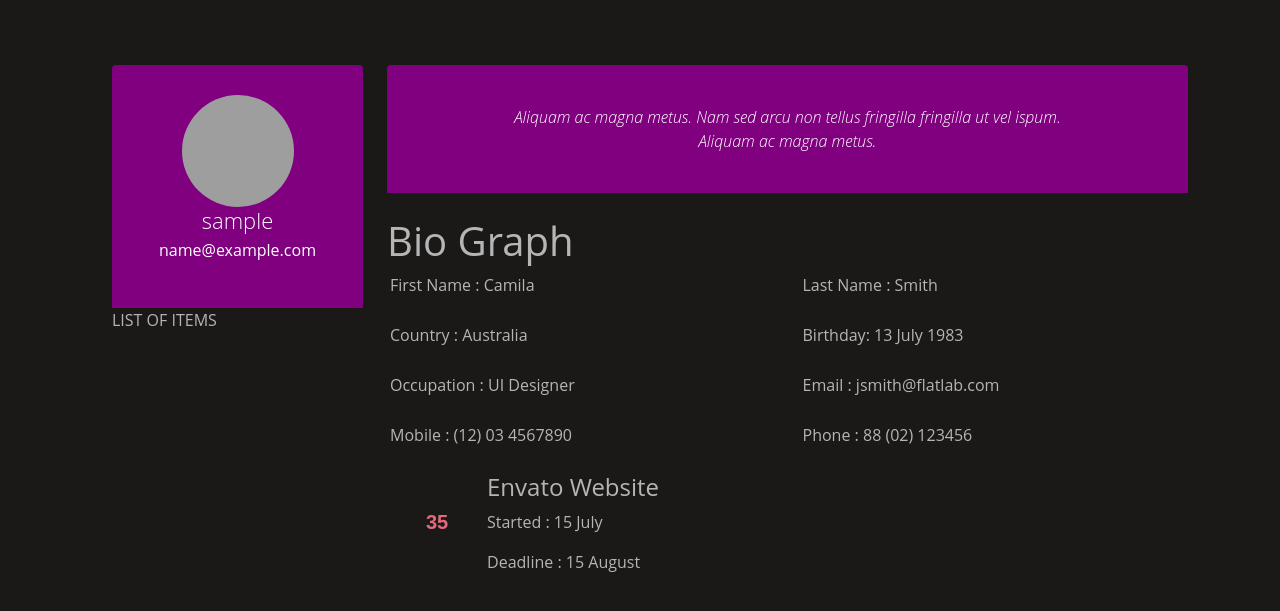
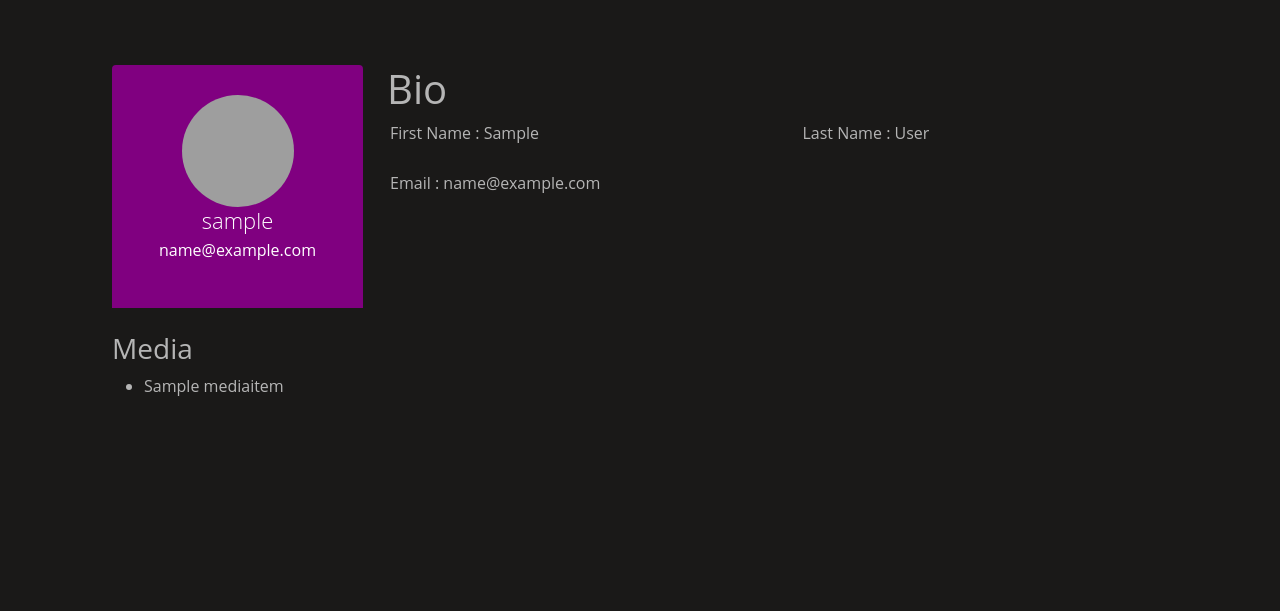
Before and after one commit to dimashevchukk/ProgressTracker, a Django app: page /profile/ in a window 1280 px wide. Shown: the part 64-675 px from the top of the page. Run offline with Django 5.2, Linux system fonts and the light colour scheme; a user stored in the database is signed in; tables that the repository leaves empty hold one stand-in row (values such as "Sample post"); some libraries are stand-ins or nearby versions; grey boxes are pictures that could not be loaded.

Commit message:
profile fix

```diff
--- a/static/css/styles.css
+++ b/static/css/styles.css
@@ -125,7 +125,7 @@ a, .card {
     color: #fff;
     text-align: center;
     font-style: italic;
-    padding: 40px 110px;
+    padding: 30px 40px;
     border-radius: 4px 4px 0 0;
     -webkit-border-radius: 4px 4px 0 0;
     font-size: 16px;
@@ -137,10 +137,6 @@ a, .card {
     float: left;
     margin-bottom: 10px;
     padding: 0 15px;
-}
-
-.bio-chart, .bio-desk {
-    float: left;
 }
 
 .media-cover {
--- a/templates/tracker/mediaitem_list.html
+++ b/templates/tracker/mediaitem_list.html
@@ -15,7 +15,7 @@
                 <img src="{% static 'images/covers/default_cover.jpg' %}" class="card-img-top" alt="{{ item.title }}">
               {% endif %}
 
-              {% if user.is_authenticated %}
+              {% if user.is_authenticated and item.id not in user_media_ids %}
                 <form method="post" action="{% url 'tracker:media-add' type=media_type pk=item.pk %}" class="overlay-btn">
                   {% csrf_token %}
                   <button type="submit" class="btn btn-secondary btn-circle">+</button>
--- a/templates/tracker/user_detail.html
+++ b/templates/tracker/user_detail.html
@@ -1,7 +1,6 @@
 {% extends "base.html" %}
 
 {% block content %}
-  <link href="https://maxcdn.bootstrapcdn.com/font-awesome/4.3.0/css/font-awesome.min.css" rel="stylesheet">
   <div class="container">
     <div class="row">
       <div class="profile-nav col-md-3">
@@ -15,65 +14,44 @@
           </div>
         </div>
         <div>
-          <p>LIST OF ITEMS</p>
+          {% if media_titles %}
+            <br>
+            <h3>Media</h3>
+            <ul>
+              {% for title in media_titles %}
+                <li>{{ title }}</li>
+              {% endfor %}
+            </ul>
+          {% endif %}
         </div>
       </div>
+
       <div class="profile-info col-md-9">
         <div class="panel">
+          {% if user.bio %}
             <div class="bio-graph-heading">
-            Aliquam ac magna metus. Nam sed arcu non tellus fringilla fringilla ut vel ispum. Aliquam ac magna metus.
+              {{ user.bio }}
+              <br>
             </div>
+          {% endif %}
           <div class="panel-body bio-graph-info">
-            <br>
-            <h1>Bio Graph</h1>
+            <h1>Bio</h1>
             <div class="row">
+              {% if user.first_name %}
                 <div class="bio-row">
-                <p><span>First Name </span>: Camila</p>
+                  <p><span>First Name </span>: {{ user.first_name }}</p>
                 </div>
+              {% endif %}
+              {% if user.last_name %}
                 <div class="bio-row">
-                <p><span>Last Name </span>: Smith</p>
+                  <p><span>Last Name </span>: {{ user.last_name }}</p>
                 </div>
+              {% endif %}
+              {% if user.email %}
                 <div class="bio-row">
-                <p><span>Country </span>: Australia</p>
+                  <p><span>Email </span>: {{ user.email }}</p>
                 </div>
-              <div class="bio-row">
-                <p><span>Birthday</span>: 13 July 1983</p>
-              </div>
-              <div class="bio-row">
-                <p><span>Occupation </span>: UI Designer</p>
-              </div>
-              <div class="bio-row">
-                <p><span>Email </span>: jsmith@flatlab.com</p>
-              </div>
-              <div class="bio-row">
-                <p><span>Mobile </span>: (12) 03 4567890</p>
-              </div>
-              <div class="bio-row">
-                <p><span>Phone </span>: 88 (02) 123456</p>
-              </div>
-            </div>
-          </div>
-        </div>
-        <div>
-          <div class="row">
-            <div class="col-md-6">
-              <div class="panel">
-                <div class="panel-body">
-                  <div class="bio-chart">
-                    <div style="display:inline;width:100px;height:100px;">
-                      <canvas width="100" height="100px"></canvas>
-                      <input class="knob" data-width="100" data-height="100" data-displayprevious="true"
-                             data-thickness=".2" value="35" data-fgcolor="#e06b7d" data-bgcolor="#e8e8e8"
-                             style="width: 54px; height: 33px; position: absolute; vertical-align: middle; margin-top: 33px; margin-left: -77px; border: 0px; font-weight: bold; font-style: normal; font-variant: normal; font-stretch: normal; font-size: 20px; line-height: normal; font-family: Arial; text-align: center; color: rgb(224, 107, 125); padding: 0px; -webkit-appearance: none; background: none;">
-                    </div>
-                  </div>
-                  <div class="bio-desk">
-                    <h4 class="red">Envato Website</h4>
-                    <p>Started : 15 July</p>
-                    <p>Deadline : 15 August</p>
-                  </div>
-                </div>
-              </div>
+              {% endif %}
             </div>
           </div>
         </div>
--- a/tracker/forms.py
+++ b/tracker/forms.py
@@ -6,9 +6,13 @@ from tracker.models import Note
 
 
 class CustomUserCreationForm(UserCreationForm):
+    email = forms.EmailField(required=True)
+
     class Meta(UserCreationForm.Meta):
         model = get_user_model()
-        fields = UserCreationForm.Meta.fields
+        fields = UserCreationForm.Meta.fields + (
+            "first_name", "last_name"
+        )
 
 
 class NoteForm(forms.ModelForm):
--- a/tracker/views.py
+++ b/tracker/views.py
@@ -44,8 +44,12 @@ class ProfileDetailView(generic.DetailView):
         if self.request.user.is_authenticated:
             return self.request.user
 
-    def get_context_data(self, **kwargs):   # need to add mediaitems later
+    def get_context_data(self, **kwargs):
         context = super().get_context_data(**kwargs)
+        user = self.get_object()
+        user_media = user.media.select_related('item').all()  # підвантажує MediaItem разом
+        context["user_media"] = user_media
+        context["media_titles"] = [um.item.title for um in user_media]  # вже без додаткових запитів
         return context
 
 
@@ -59,6 +63,10 @@ class MediaListView(generic.ListView):
     def get_context_data(self, **kwargs):
         context = super().get_context_data(**kwargs)
         context["media_type"] = self.kwargs.get("type")
+
+        if self.request.user.is_authenticated:
+            context["user_media_ids"] = self.request.user.media.values_list('item_id', flat=True)
+
         return context
 
 
```
Lines whose indentation alone changed are shown as unchanged.
